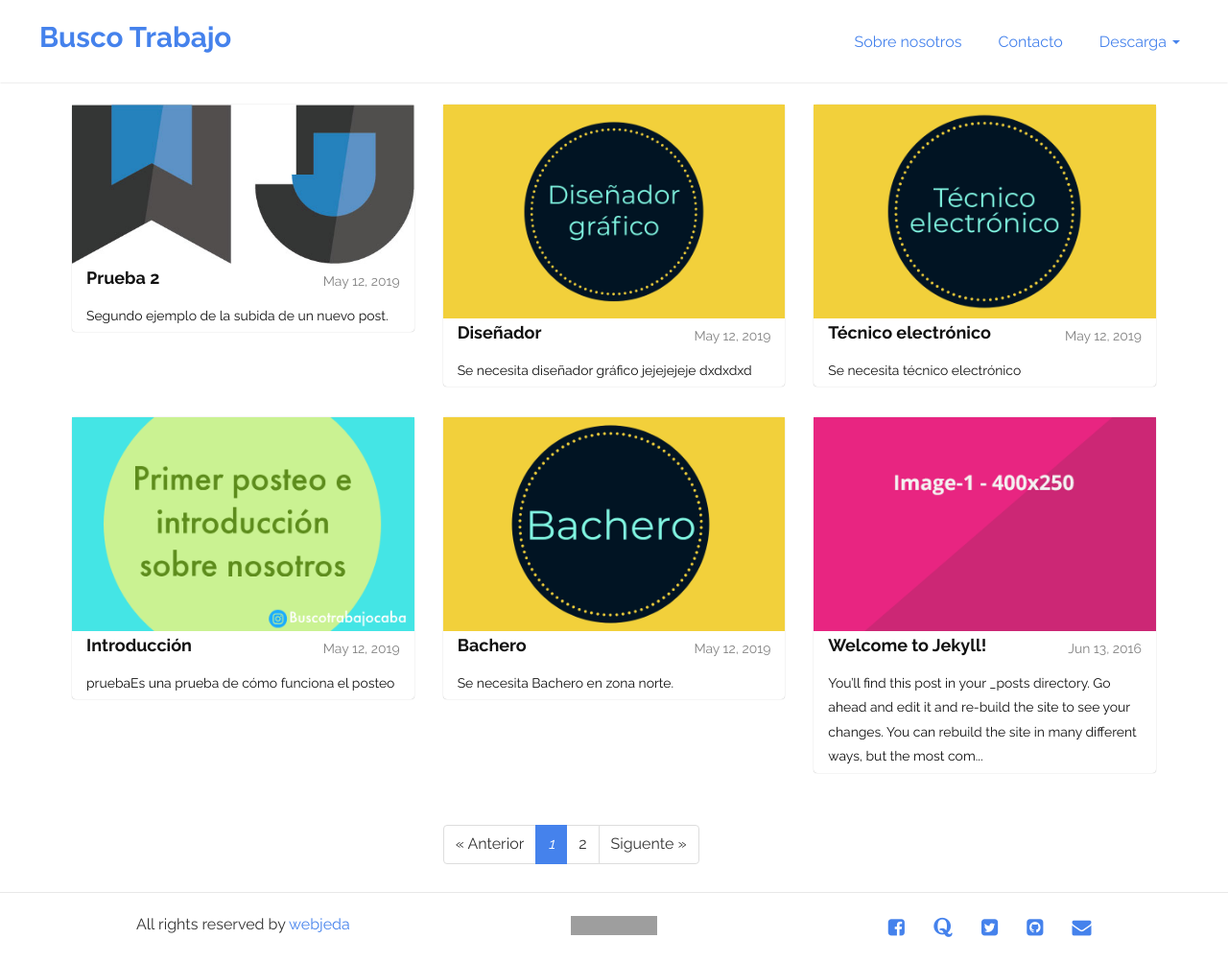
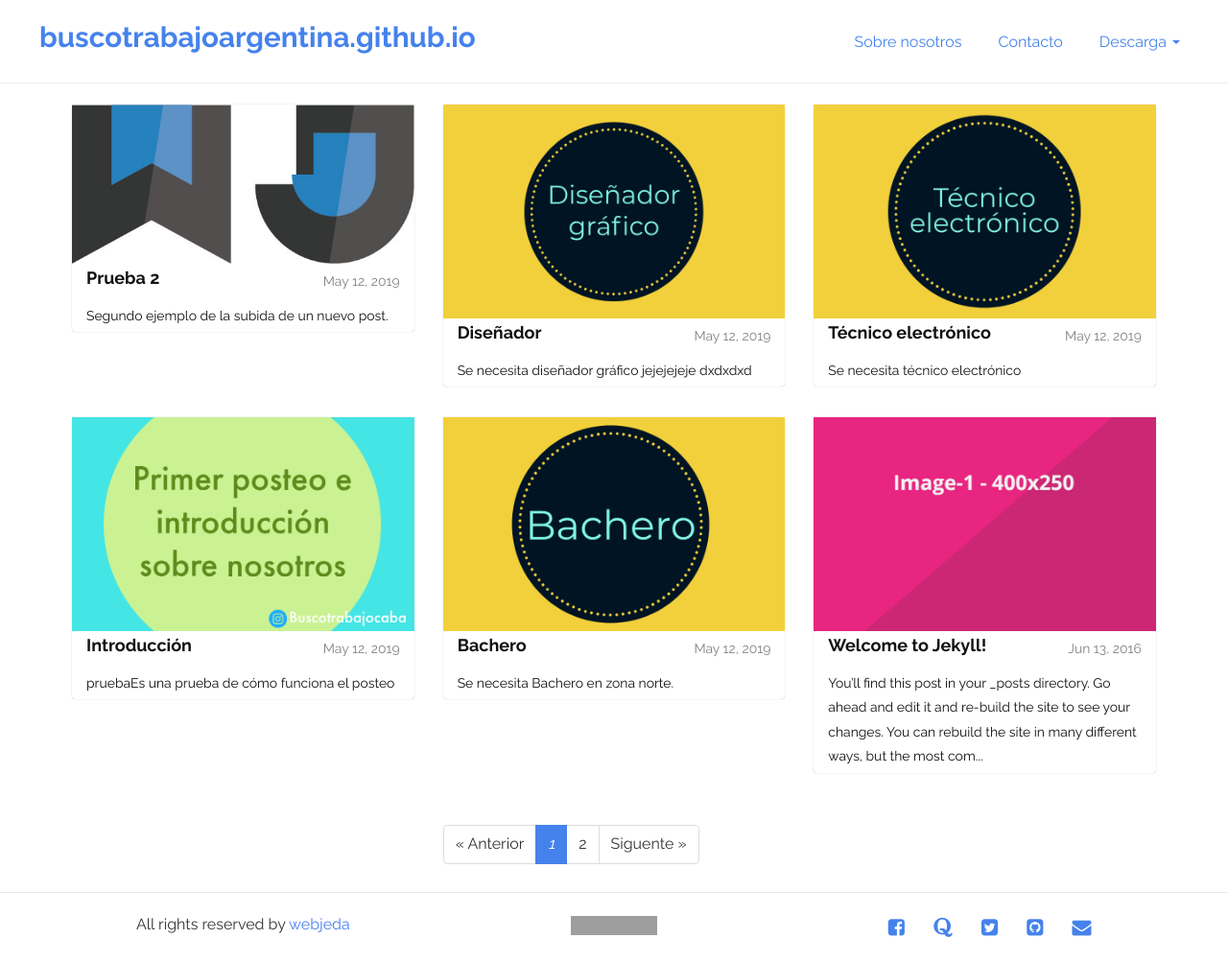
Before and after one commit to Lucas68747/buscotrabajoargentina.github.io, a Jekyll site: the page built from index.html, in a window 1280 px wide. Shown: the whole page at 96% size. Built offline with Jekyll 4.4.1, drawn with Linux system fonts in a browser that asks for light colours; the list of posts is cut into pages by our own code; grey boxes are pictures that could not be loaded.

Commit message:
Update _config.yml

```diff
--- a/_config.yml
+++ b/_config.yml
@@ -6,7 +6,7 @@
 # 'jekyll serve'. If you change this file, please restart the server process.
 
 # Site settings
-title: Busco Trabajo
+title:
 email: your-email@domain.com
 description: > # this means to ignore newlines until "baseurl:"
   Sitio Web con ofertas de trabajo en CABA
```
